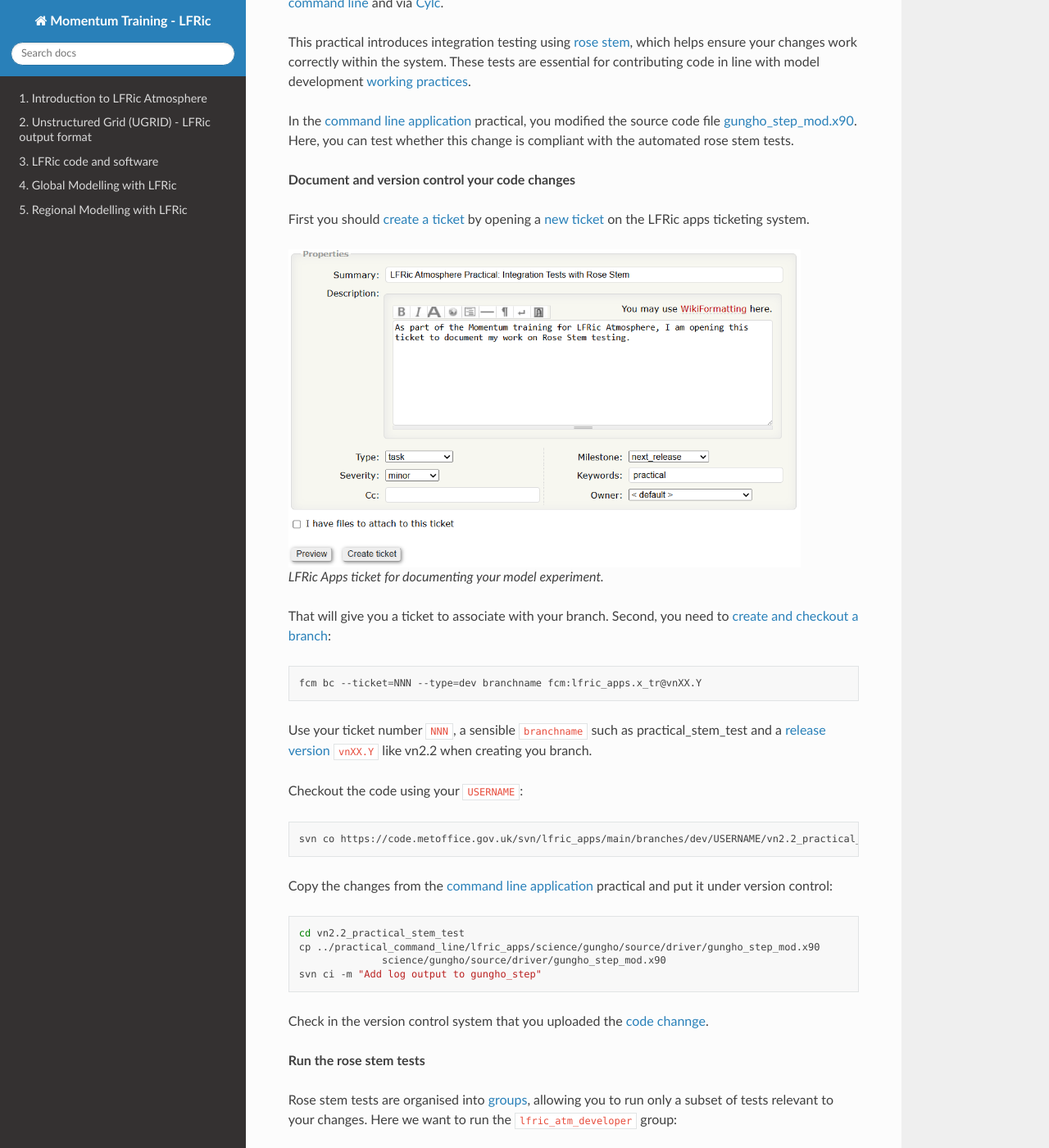
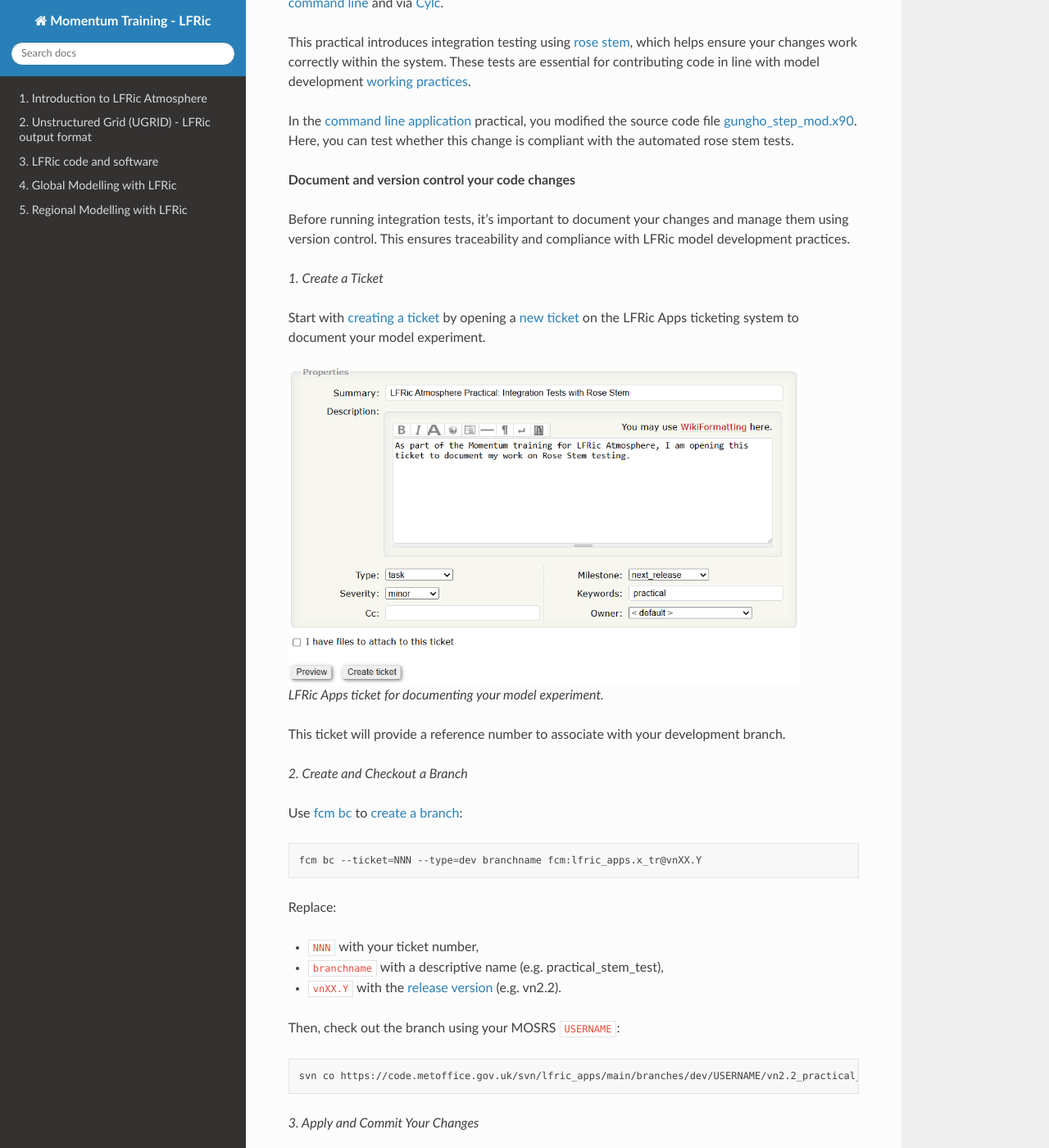
Before and after one commit to MetOffice/LFRic-Atmosphere-Training, a Sphinx documentation site: the page built from source/lfric_infrastructure/practical_stem_test.rst, in a window 1280 px wide and 1400 px high, scrolled down 192 px. Shown: the whole window at 82% size. Built offline with Sphinx 7.4.7 and the Read the Docs theme 3.1.0, drawn with Linux system fonts in a browser that asks for light colours; some of the changed text lies outside the part shown.

Commit message:
tidy language in rose stem practical

```diff
--- a/source/lfric_infrastructure/practical_stem_test.rst
+++ b/source/lfric_infrastructure/practical_stem_test.rst
@@ -9,37 +9,56 @@ In the :ref:`command line application <practical_3_1-caption>` practical, you mo
 
 **Document and version control your code changes**
 
-First you should `create a ticket <https://metoffice.github.io/simulation-systems/WorkingPractices/tickets.html#>`_ by opening a `new ticket <https://code.metoffice.gov.uk/trac/lfric_apps/newticket>`_ on the LFRic apps ticketing system.
+Before running integration tests, it's important to document your changes and manage them using version control. This ensures traceability and compliance with LFRic model development practices.
+
+*1. Create a Ticket*
+
+Start with `creating a ticket <https://metoffice.github.io/simulation-systems/WorkingPractices/tickets.html#>`_ by opening a `new ticket <https://code.metoffice.gov.uk/trac/lfric_apps/newticket>`_ on the LFRic Apps ticketing system to document your model experiment.
 
 .. figure:: /_static/3/practical_rose_stem_ticket.png
   :width: 625px
 
   LFRic Apps ticket for documenting your model experiment.
 
-That will give you a ticket to associate with your branch. Second, you need to `create and checkout a branch <https://metoffice.github.io/simulation-systems/WorkingPractices/branches.html>`_:
+This ticket will provide a reference number to associate with your development branch.
+
+*2. Create and Checkout a Branch*
+
+Use `fcm bc <https://metomi.github.io/fcm/doc/user_guide/code_management.html#svn_branching>`_ to `create a branch <https://metoffice.github.io/simulation-systems/WorkingPractices/branches.html>`_:
 
 .. code-block:: bash
 
    fcm bc --ticket=NNN --type=dev branchname fcm:lfric_apps.x_tr@vnXX.Y
 
-Use your ticket number ``NNN``, a sensible ``branchname`` such as practical_stem_test and a `release version <https://code.metoffice.gov.uk/trac/lfric_apps/wiki#Releases>`_ ``vnXX.Y`` like vn2.2 when creating you branch.
+Replace:
 
-Checkout the code using your ``USERNAME``:
+- ``NNN`` with your ticket number,
+- ``branchname`` with a descriptive name (e.g. practical_stem_test),
+- ``vnXX.Y`` with the `release version <https://code.metoffice.gov.uk/trac/lfric_apps/wiki#Releases>`_ (e.g. vn2.2).
+
+Then, check out the branch using your MOSRS ``USERNAME``:
 
 .. code-block:: bash
 
    svn co https://code.metoffice.gov.uk/svn/lfric_apps/main/branches/dev/USERNAME/vn2.2_practical_stem_test vn2.2_practical_stem_test
 
-Copy the changes from the :ref:`command line application <practical_3_1-caption>` practical and put it under version control:
+*3. Apply and Commit Your Changes*
+
+Copy the modified source file from the earlier :ref:`command line practical <practical_3_1-caption>` into your working copy:
 
 .. code-block:: bash
 
   cd vn2.2_practical_stem_test
   cp ../practical_command_line/lfric_apps/science/gungho/source/driver/gungho_step_mod.x90
                 science/gungho/source/driver/gungho_step_mod.x90
+
+Then commit the change to version control:
+
+.. code-block:: bash
+
   svn ci -m "Add log output to gungho_step"
 
-Check in the version control system that you uploaded the `code channge <https://code.metoffice.gov.uk/trac/lfric_apps/changeset/12764/main/branches/dev/bjoernfock/vn2.2_practical_stem_test>`_.
+Verify that your `change <https://code.metoffice.gov.uk/trac/lfric_apps/changeset/12764/main/branches/dev/bjoernfock/vn2.2_practical_stem_test>`_ has been successfully uploaded to the repository.
 
 **Run the rose stem tests**
 
```
